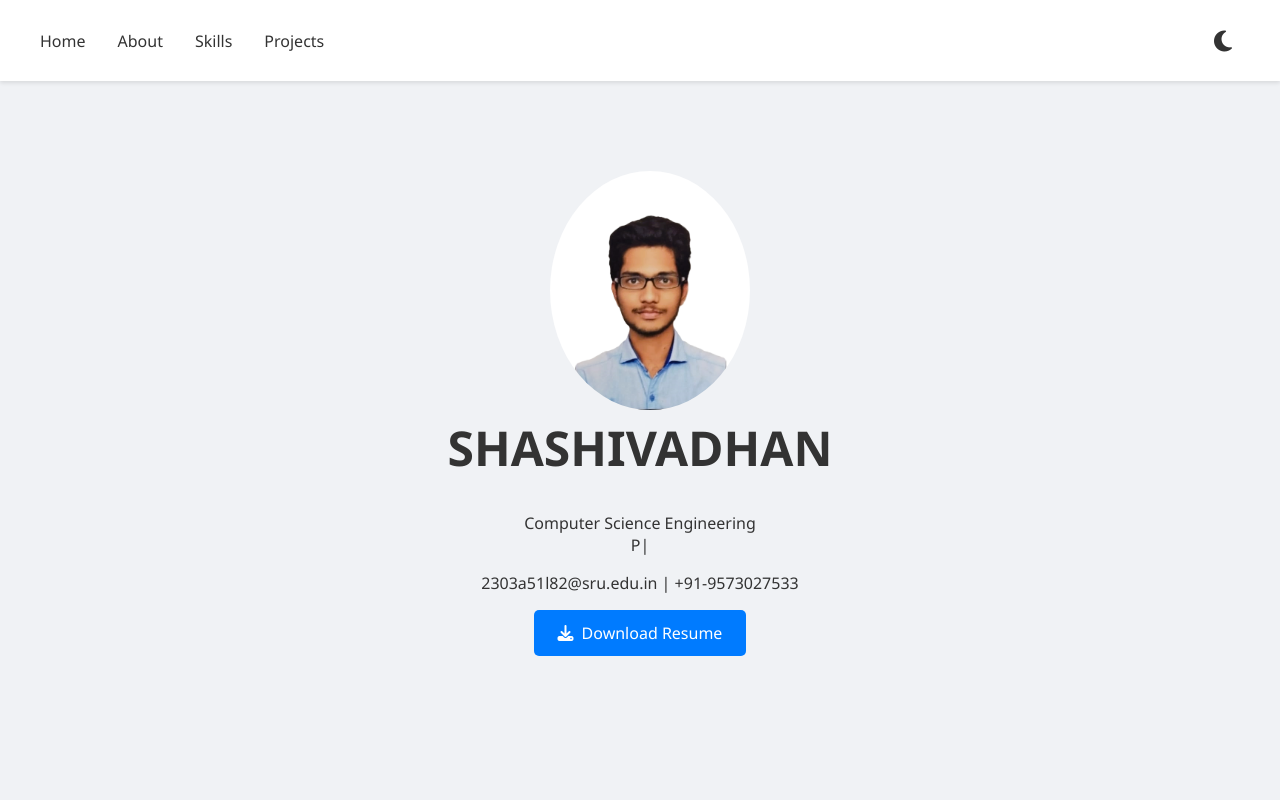
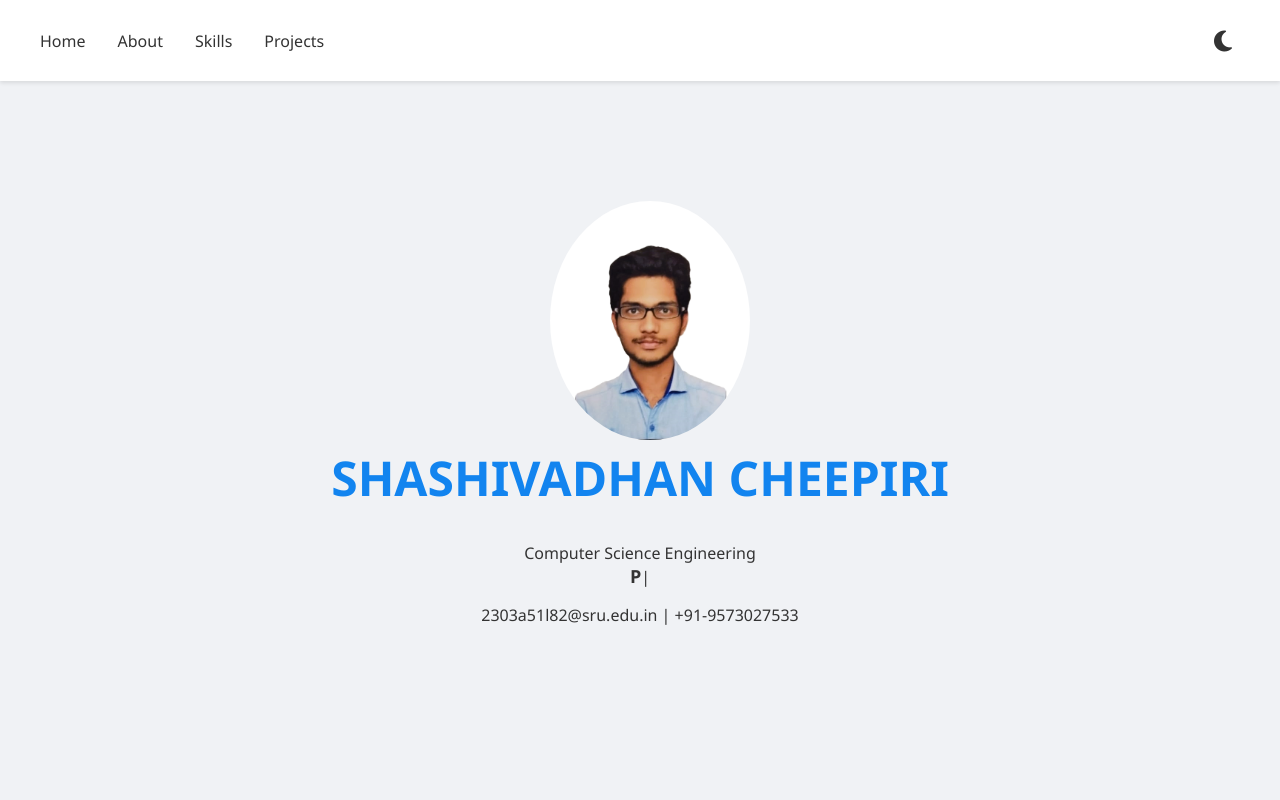
Before and after one commit to Shashivadhan1911/portfolio, a plain HTML site: page index.html in a window 1280 px wide. Shown: the top 800 px of the page. Drawn offline with nearby package versions, Linux system fonts and the light colour scheme.

Commit message:
index.html

```diff
--- a/index.html
+++ b/index.html
@@ -226,13 +226,11 @@
     <section id="home">
         <div class="profile-img"><img src="photo.png"></div>
         <br>
-        <h1>SHASHIVADHAN </h1>
-        <p>Computer Science Engineering<br><span id="element"></span></p>
+        <h1 style="color: rgb(18, 132, 239);">SHASHIVADHAN CHEEPIRI</h1>
+        <p>Computer Science Engineering<br><span id="element" style="font-size: large;font-weight: 600;"></span></p>
 
         <p>2303a51l82@sru.edu.in | +91-9573027533</p>
-        <a href="/api/placeholder/resume.pdf" class="resume-btn" download>
-            <i class="fas fa-download"></i> Download Resume
-        </a>
+
     </section>
 
     <section id="about">
```
